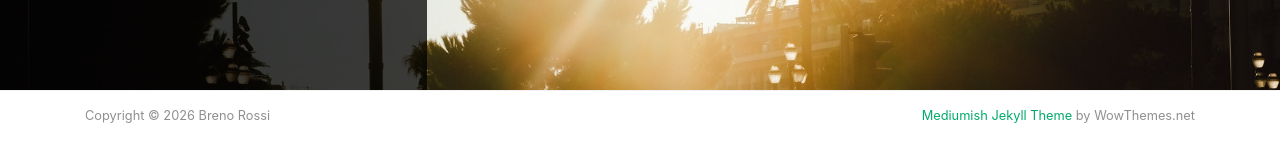
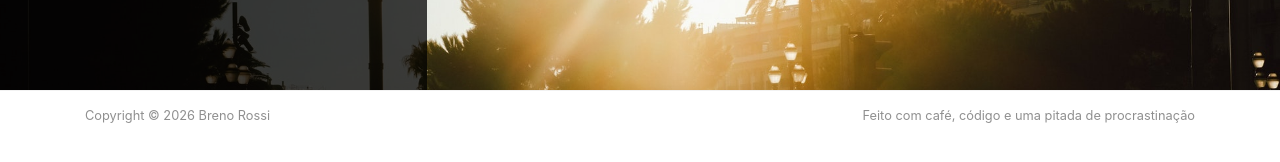
Before and after one commit to breno-rossi/breno-rossi.github.io, a Jekyll site: the page built from index.html, in a window 1280 px wide and 900 px high, scrolled down 1540 px. Shown: the part 701-863 px from the top of the window. Built offline with Jekyll 4.4.1, drawn with Linux system fonts in a browser that asks for light colours; nearby versions of some CDN libraries; the list of posts is cut into pages by our own code; some of the changed text lies outside the part shown.

Commit message:
Mudando Rodape

```diff
--- a/_config.yml
+++ b/_config.yml
@@ -5,7 +5,7 @@
 logo: 'assets/images/logo.png'
 favicon: 'assets/images/logo.png'
 baseurl: ""
-google_analytics: ''
+google_analytics: 'G-Z0P2GW00G2'
 include: ["_pages"]
 permalink: /:title/
 
--- a/_layouts/default.html
+++ b/_layouts/default.html
@@ -79,18 +79,6 @@
                 <a target="_blank" class="nav-link" href="https://bootstrapstarter.com/bootstrap-templates/template-mediumish-bootstrap-jekyll/"> Docs</a>
                 </li>
 
-                <li class="nav-item">
-                <a target="_blank" class="nav-link" href="https://www.wowthemes.net/themes/mediumish-wordpress/"><i class="fab fa-wordpress-simple"></i> WP Version</a>
-                </li>
-
-                <li class="nav-item">
-                <a target="_blank" class="nav-link" href="https://www.wowthemes.net/themes/mediumish-ghost/"><i class="fab fa-snapchat-ghost"></i> Ghost Version</a>
-                </li>
-
-                <li class="nav-item">
-                <a target="_blank" class="nav-link" href="https://github.com/wowthemesnet/mediumish-theme-jekyll"><i class="fab fa-github"></i> Fork on Github</a>
-                </li>
-
                 {% include search-lunr.html %}
 
             </ul>
@@ -159,7 +147,7 @@
                 Copyright © {{ site.time | date: "%Y" }} {{ site.name }}
             </div>
             <div class="col-md-6 col-sm-6 text-center text-lg-right">
-                <a target="_blank" href="https://www.wowthemes.net/mediumish-free-jekyll-template/">Mediumish Jekyll Theme</a> by WowThemes.net
+                Feito com café, código e uma pitada de procrastinação
             </div>
         </div>
     </div>
```
Also changed, not shown: 1 other file.
